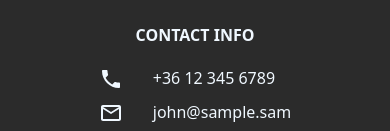
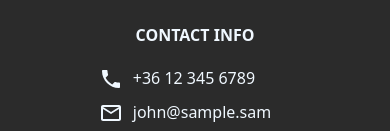
Before and after one commit to raptile666/sample-company-site-react, a React (Create React App) app: page / in a window 390 px wide. Shown: the part 1866-1997 px from the top of the page. Built offline with nearby package versions, Linux system fonts and the light colour scheme; the HTML template or start-up script is replaced by a standard one.

Commit message:
NavBar bugfix

```diff
--- a/src/styles/NavBar.css
+++ b/src/styles/NavBar.css
@@ -124,11 +124,11 @@
         background: aliceblue;
     }
 
-    svg{
+    .nav-right svg{
         cursor: pointer;
         font-size: 1.5rem;
         margin: auto 20px;
-        color: aliceblue;
+        fill: aliceblue;
     }
 
     #logo{
```
